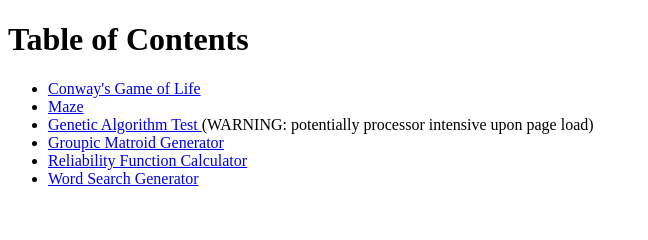
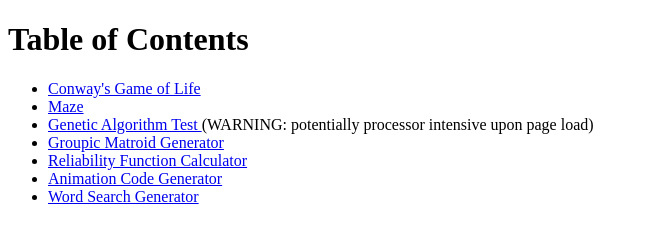
Before and after one commit to jgross11/jgross11.github.io, a plain HTML site: page index.html in a window 1280 px wide. Shown: the whole page, without its empty margins (0-648 px from the left). Drawn offline with Linux system fonts and the light colour scheme.

Commit message:
Update index.html
hyperlinking

```diff
--- a/index.html
+++ b/index.html
@@ -7,5 +7,6 @@
     <li><a href="genetic-algorithm-test.html"> Genetic Algorithm Test </a> (WARNING: potentially processor intensive upon page load) </li>
     <li><a href="GroupicMatroidGenerator.html"> Groupic Matroid Generator </li>
     <li><a href="reliability-graph.html">Reliability Function Calculator</li>
+    <li><a href="animation-generator.html">Animation Code Generator</a></li>
     <li><a href="word-search-generator.html">Word Search Generator</li>
 </ul>
```
